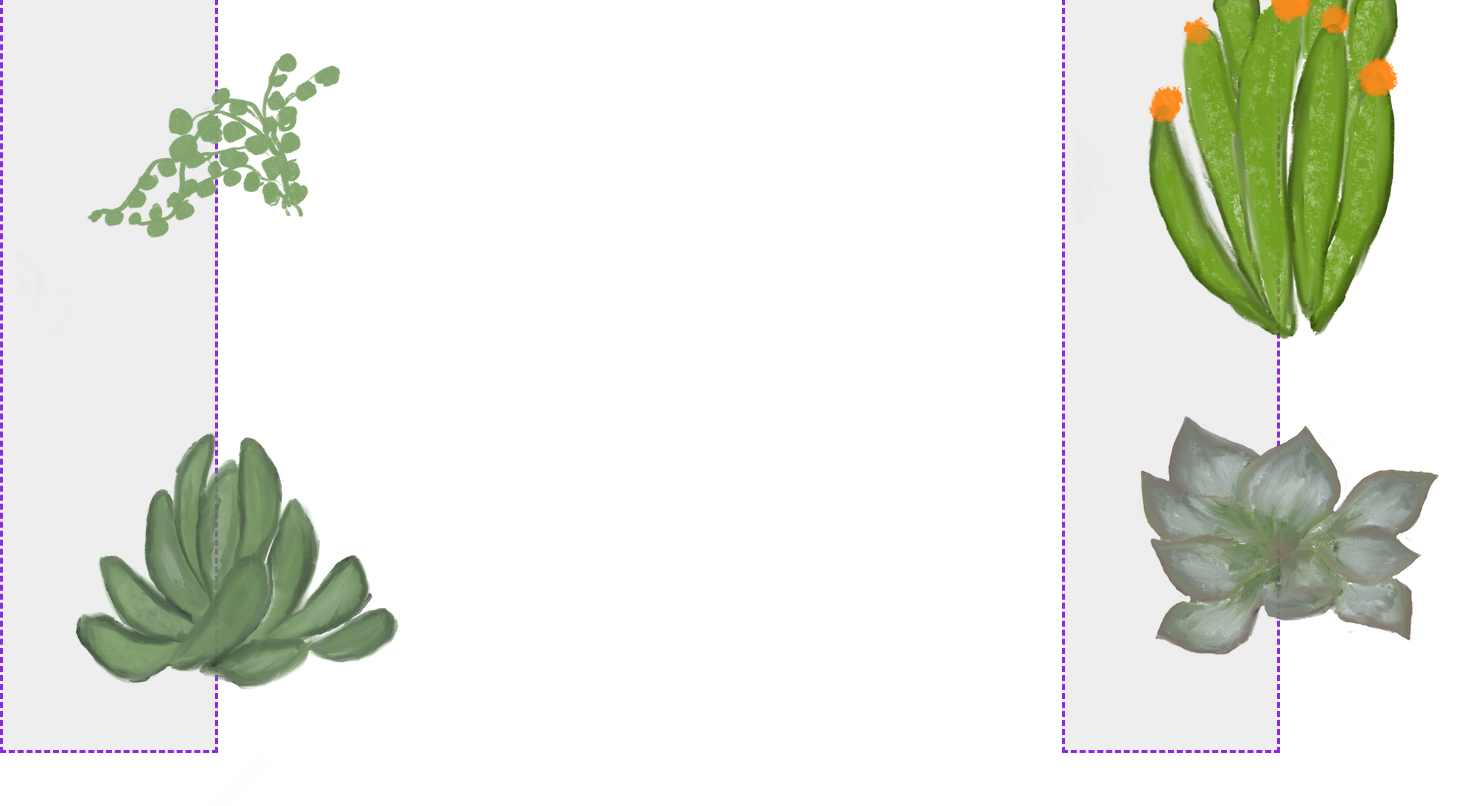
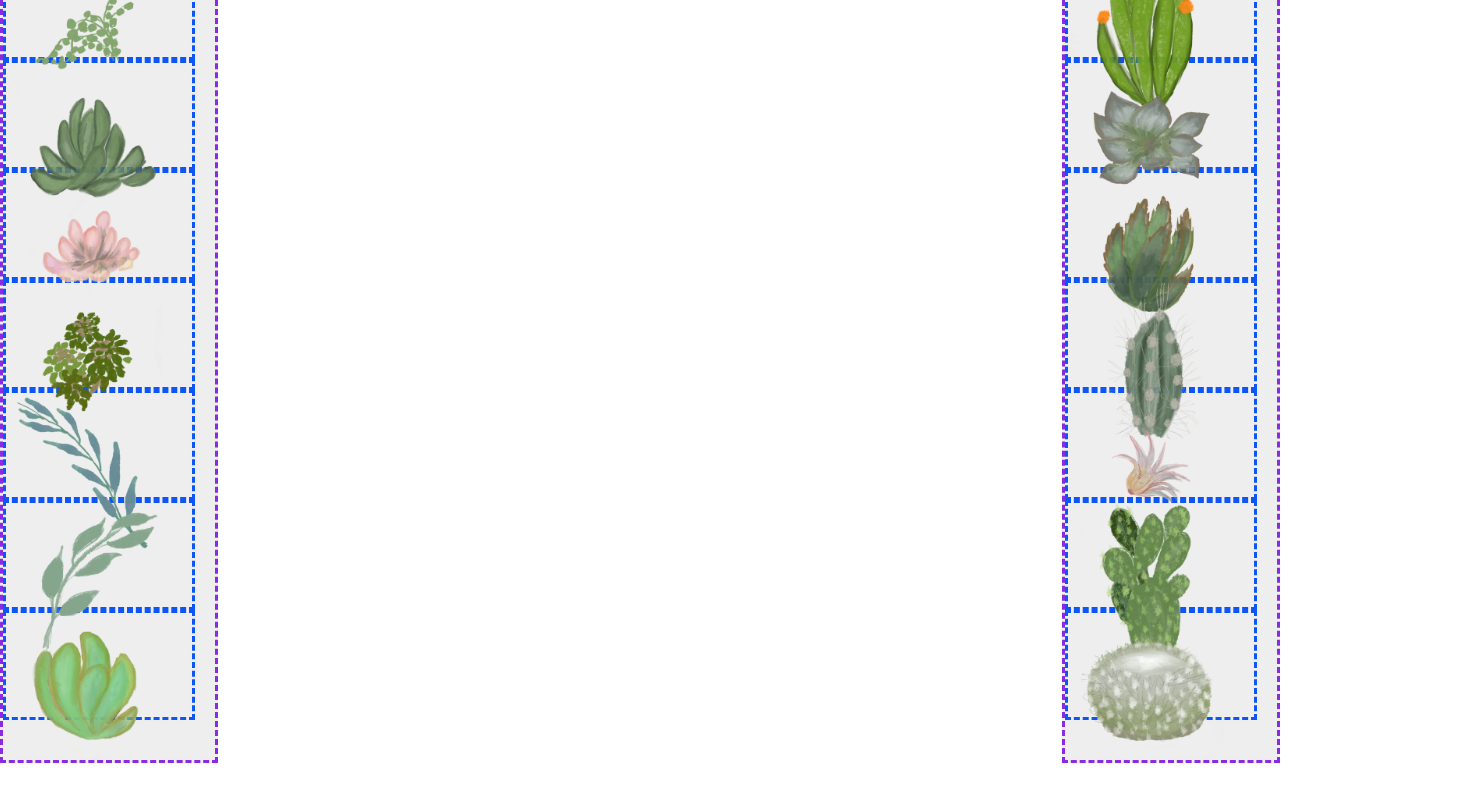
Before and after one commit to Alejandro177717/pw-terrarium-2023a, a plain HTML site: page index.html in a window 1280 px wide. Shown: the part 73-879 px from the top of the page, 1475 px wide, since content can reach past the window. After the commit the page ends 842 px from the top, so only its background shows below. Drawn offline with Linux system fonts and the light colour scheme.

Commit message:
Posicionamiento de holders y plants

```diff
--- a/style.css
+++ b/style.css
@@ -4,27 +4,36 @@ h1{
     text-align: center;
    }
 
-#left-container{
+   .container{
     background-color: #eee;
     width: 15%;
+    position: absolute;
     height: 100%;
-    left: 0px;
-    top: 0px;
-    position: absolute;
+    top: 10px;
     border: 3px;
     border-style: dashed;
     border-color: blueviolet;
     padding: 10px;
+   }
+
+#left-container{
+    left: 0px;
 }
 #right-container{
-    background-color: #eee;
-    width: 15%;
-    height: 100%;
     right: 0px;
-    top: 0px;
-    position: absolute;
+}
+
+.plant-holder{
+    position:relative;
+    height: 13%;
+    left: -10px;
     border: 3px;
     border-style: dashed;
-    border-color: blueviolet;
-    padding: 10px;
+    border-color: rgb(13, 86, 245);
 }
+.plant{
+    position:absolute;
+    max-width: 150%;
+    max-height: 150%;
+    z-index: 2;
+}
```
